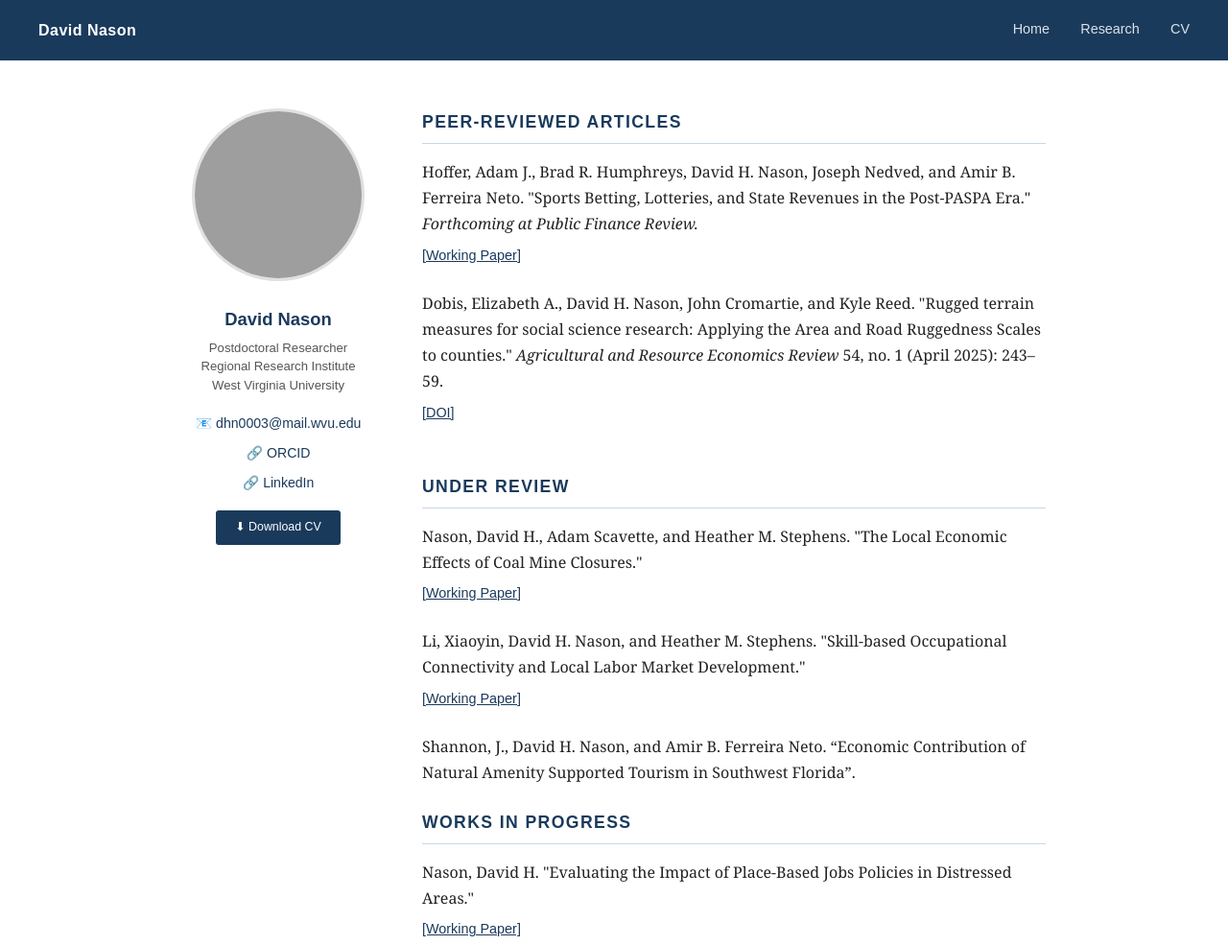
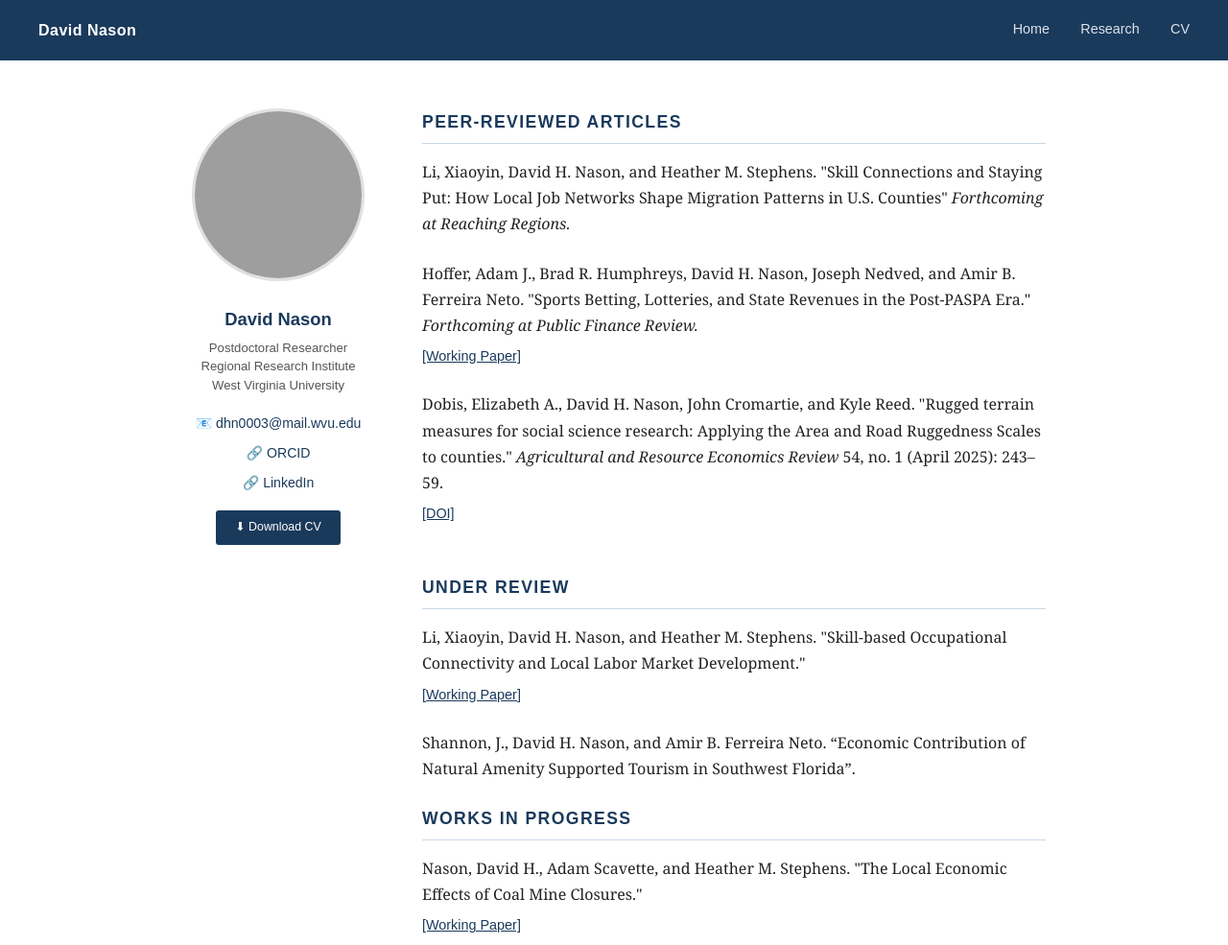
Before and after one commit to davidhnason/davidhnason.github.io, a plain HTML site: page research.html in a window 1280 px wide. Shown: the top 985 px of the page at 96% size. Drawn offline with Linux system fonts and the light colour scheme; grey boxes are pictures that could not be loaded.

Commit message:
Update research publications in research.html
Added a new publication under 'Peer-Reviewed Articles' and restored a previously removed publication under 'Works in Progress'.

```diff
--- a/research.html
+++ b/research.html
@@ -181,6 +181,11 @@
 
     <section>
       <h2>Peer-Reviewed Articles</h2>
+         <div class="pub">
+        <p>Li, Xiaoyin, David H. Nason, and Heather M. Stephens.
+        "Skill Connections and Staying Put: How Local Job Networks Shape Migration Patterns in U.S. Counties"
+        <em>Forthcoming at Reaching Regions.</em></p>
+      </div>
       <div class="pub">
         <p>Hoffer, Adam J., Brad R. Humphreys, David H. Nason, Joseph Nedved, and Amir B. Ferreira Neto.
         "Sports Betting, Lotteries, and State Revenues in the Post-PASPA Era."
@@ -202,13 +207,6 @@
 
     <section>
       <h2>Under Review</h2>
-      <div class="pub">
-        <p>Nason, David H., Adam Scavette, and Heather M. Stephens.
-        "The Local Economic Effects of Coal Mine Closures."
-        <p class="links">
-          <a href="https://www.philadelphiafed.org/-/media/FRBP/Assets/working-papers/2026/wp26-30.pdf">[Working Paper]</a>
-        </p>
-      </div>
   <div class="pub">
         <p>Li, Xiaoyin, David H. Nason, and Heather M. Stephens. "Skill-based Occupational Connectivity and Local Labor Market Development."</p>
         <p class="links">
@@ -222,6 +220,13 @@ Supported Tourism in Southwest Florida”. </p>
 
     <section>
       <h2>Works in Progress</h2>
+        <div class="pub">
+        <p>Nason, David H., Adam Scavette, and Heather M. Stephens.
+        "The Local Economic Effects of Coal Mine Closures."
+        <p class="links">
+          <a href="https://www.philadelphiafed.org/-/media/FRBP/Assets/working-papers/2026/wp26-30.pdf">[Working Paper]</a>
+        </p>
+      </div>
       <div class="pub">
         <p>Nason, David H. "Evaluating the Impact of Place-Based Jobs Policies in Distressed Areas."</p>
         <p class="links">
```
